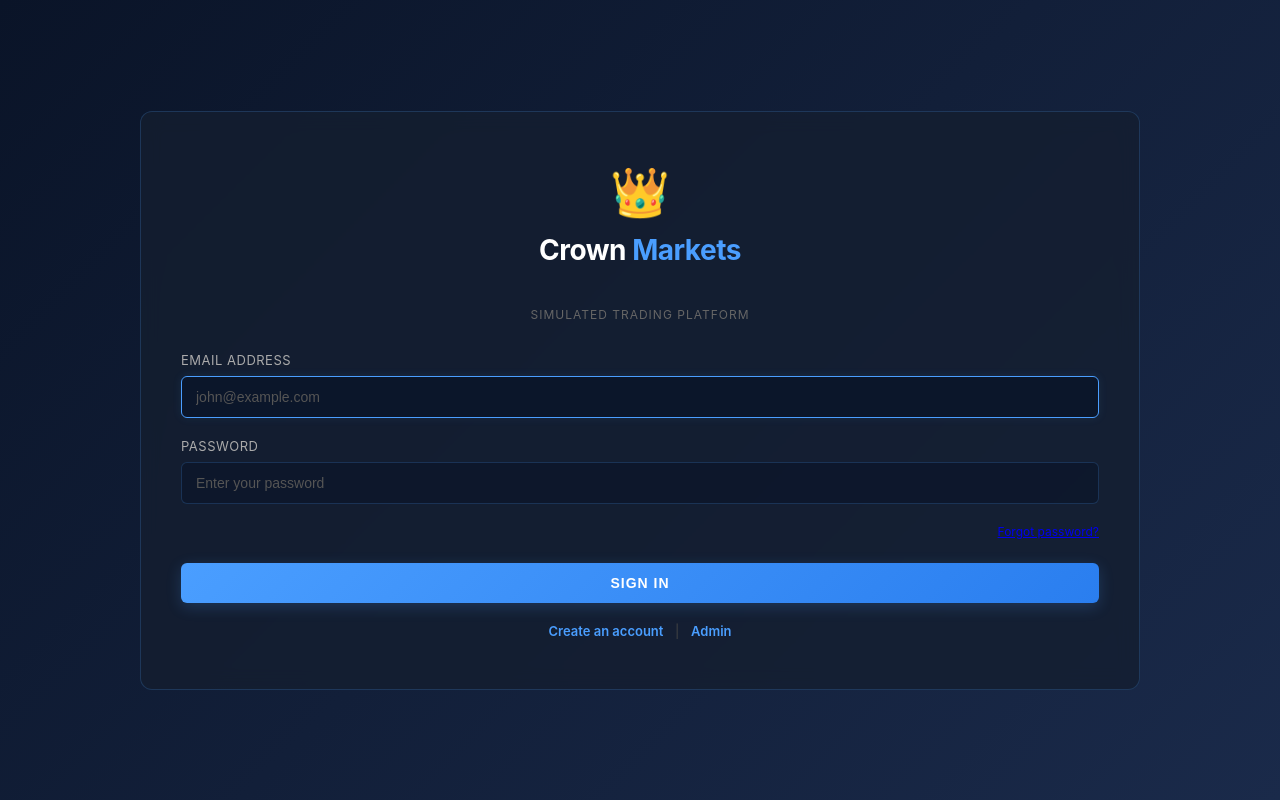
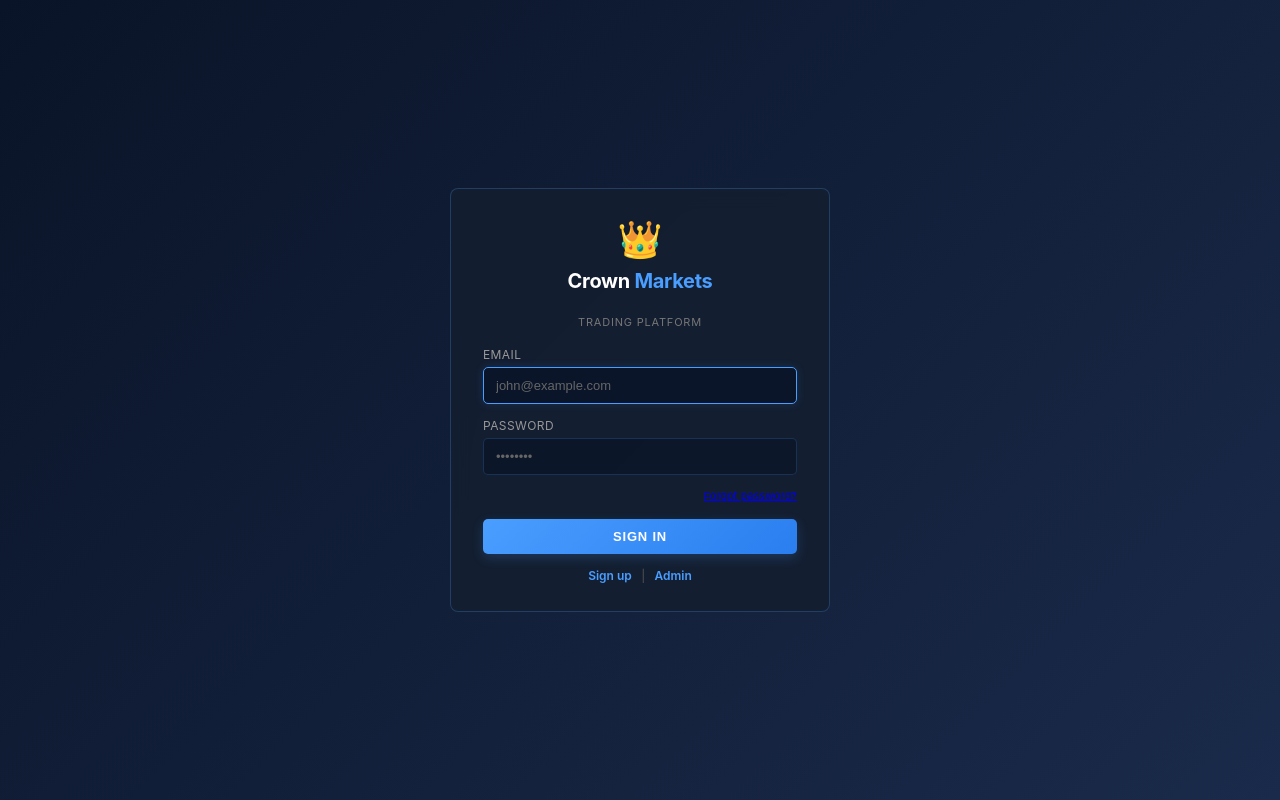
Before and after one commit to mubeakungu/crownmarkets-final, a Flask app: page / in a window 1280 px wide. Run offline with Flask 3, Linux system fonts and the light colour scheme; some libraries are stand-ins or nearby versions.

Commit message:
Update login page title and styling

```diff
--- a/templates/login.html
+++ b/templates/login.html
@@ -1,7 +1,7 @@
 <!DOCTYPE html>
 <html>
 <head>
-  <title>Crown Markets - Trade Forex Like a Pro</title>
+  <title>Crown Markets - Sign In</title>
   <style>
     * { margin: 0; padding: 0; box-sizing: border-box; }
     body {
@@ -15,119 +15,77 @@
       padding: 20px;
     }
     .container {
-      display: flex;
       width: 100%;
-      max-width: 1000px;
-      gap: 40px;
-      align-items: center;
+      max-width: 380px;
     }
-    .hero {
-      flex: 1;
-      display: none;
-    }
-    .hero h1 {
-      font-size: 42px;
-      font-weight: 700;
-      margin-bottom: 20px;
-      line-height: 1.2;
-    }
-    .hero h1 span {
-      color: #4a9eff;
-    }
-    .hero p {
-      font-size: 16px;
-      color: #aaa;
-      line-height: 1.6;
-      margin-bottom: 30px;
-    }
-    .features-list {
-      list-style: none;
-      display: none;
-    }
-    .features-list li {
-      font-size: 14px;
-      margin-bottom: 15px;
-      display: flex;
-      gap: 10px;
-      color: #ccc;
-    }
-    .features-list li:before {
-      content: "✓";
-      color: #4a9eff;
-      font-weight: bold;
-      min-width: 20px;
-    }
-
     .card {
-      flex: 1;
-      background: rgba(20, 30, 48, 0.8);
-      border: 1px solid rgba(74, 158, 255, 0.2);
-      border-radius: 12px;
-      padding: 50px 40px;
-      width: 100%;
+      background: rgba(20, 30, 48, 0.9);
+      border: 1px solid rgba(74, 158, 255, 0.25);
+      border-radius: 8px;
+      padding: 28px 32px;
       backdrop-filter: blur(10px);
     }
     .logo {
       text-align: center;
-      margin-bottom: 40px;
+      margin-bottom: 22px;
     }
     .logo-icon {
-      font-size: 48px;
-      margin-bottom: 12px;
+      font-size: 36px;
+      margin-bottom: 8px;
     }
     .logo-text {
-      font-size: 28px;
+      font-size: 20px;
       font-weight: 700;
       color: #fff;
-      letter-spacing: -0.5px;
+      letter-spacing: -0.3px;
     }
     .logo-text span {
       color: #4a9eff;
     }
     .subtitle {
       text-align: center;
-      font-size: 12px;
-      color: #666;
-      margin-bottom: 30px;
+      font-size: 11px;
+      color: #777;
+      margin-bottom: 18px;
       text-transform: uppercase;
-      letter-spacing: 1px;
+      letter-spacing: 0.8px;
     }
     .form-group {
-      margin-bottom: 20px;
+      margin-bottom: 14px;
     }
     label {
       display: block;
-      margin-bottom: 8px;
-      font-size: 13px;
-      color: #aaa;
+      margin-bottom: 5px;
+      font-size: 12px;
+      color: #999;
       text-transform: uppercase;
-      letter-spacing: 0.5px;
+      letter-spacing: 0.4px;
     }
     input {
       width: 100%;
-      padding: 12px 14px;
+      padding: 10px 12px;
       border: 1px solid rgba(74, 158, 255, 0.2);
-      background: rgba(10, 20, 40, 0.6);
+      background: rgba(10, 20, 40, 0.7);
       color: #fff;
-      border-radius: 6px;
-      font-size: 14px;
+      border-radius: 5px;
+      font-size: 13px;
       transition: all 0.3s ease;
     }
     input::placeholder {
-      color: #555;
+      color: #666;
     }
     input:focus {
       outline: none;
       border-color: #4a9eff;
-      background: rgba(10, 20, 40, 0.8);
-      box-shadow: 0 0 10px rgba(74, 158, 255, 0.1);
+      background: rgba(10, 20, 40, 0.85);
+      box-shadow: 0 0 8px rgba(74, 158, 255, 0.15);
     }
     .forgot-link {
       display: block;
       text-align: right;
-      font-size: 12px;
-      margin-top: 8px;
-      margin-bottom: 24px;
+      font-size: 11px;
+      margin-top: 6px;
+      margin-bottom: 16px;
     }
     .forgot-link a {
       color: #4a9eff;
@@ -140,23 +98,23 @@
     }
     .btn {
       width: 100%;
-      padding: 12px 20px;
+      padding: 10px 18px;
       background: linear-gradient(135deg, #4a9eff 0%, #2a7eef 100%);
       color: #fff;
       border: none;
-      border-radius: 6px;
+      border-radius: 5px;
       font-weight: 600;
-      font-size: 14px;
+      font-size: 13px;
       cursor: pointer;
       text-transform: uppercase;
-      letter-spacing: 1px;
+      letter-spacing: 0.8px;
       transition: all 0.3s ease;
-      box-shadow: 0 4px 15px rgba(74, 158, 255, 0.2);
+      box-shadow: 0 4px 12px rgba(74, 158, 255, 0.2);
     }
     .btn:hover {
       background: linear-gradient(135deg, #6aafff 0%, #4a8eff 100%);
-      box-shadow: 0 6px 20px rgba(74, 158, 255, 0.3);
-      transform: translateY(-2px);
+      box-shadow: 0 5px 16px rgba(74, 158, 255, 0.3);
+      transform: translateY(-1px);
     }
     .btn:active {
       transform: translateY(0);
@@ -165,17 +123,17 @@
       background: rgba(255, 69, 96, 0.15);
       border: 1px solid rgba(255, 69, 96, 0.3);
       color: #ff6b7a;
-      padding: 12px 14px;
-      border-radius: 6px;
-      margin-bottom: 20px;
+      padding: 10px 12px;
+      border-radius: 5px;
+      margin-bottom: 14px;
       display: none;
-      font-size: 13px;
+      font-size: 12px;
     }
     .signup-link {
       text-align: center;
-      margin-top: 20px;
-      font-size: 13px;
-      color: #aaa;
+      margin-top: 14px;
+      font-size: 12px;
+      color: #999;
     }
     .signup-link a {
       color: #4a9eff;
@@ -187,8 +145,8 @@
       color: #6aafff;
     }
     .divider {
-      color: #444;
-      margin: 0 8px;
+      color: #555;
+      margin: 0 6px;
     }
     .admin-link {
       color: #4a9eff;
@@ -200,55 +158,37 @@
       color: #6aafff;
     }
 
-    @media (max-width: 768px) {
-      .container {
-        gap: 0;
-        padding: 0;
-      }
-      .hero {
-        display: none;
-      }
+    @media (max-width: 480px) {
       .card {
-        padding: 40px 30px;
+        padding: 24px 24px;
       }
       .logo-text {
-        font-size: 24px;
+        font-size: 18px;
       }
     }
   </style>
 </head>
 <body>
   <div class="container">
-    <div class="hero">
-      <h1>Trade forex like a <span>pro</span>, without the risk</h1>
-      <p>Crown Markets is a simulated forex trading platform. Practice strategies, track your virtual portfolio, and compete on the leaderboard — all with virtual funds.</p>
-      <ul class="features-list">
-        <li>Live Market Dashboard</li>
-        <li>Virtual Trading Engine</li>
-        <li>Real-time Execution</li>
-        <li>Comprehensive Analytics</li>
-      </ul>
-    </div>
-
     <div class="card">
       <div class="logo">
         <div class="logo-icon">👑</div>
         <div class="logo-text">Crown <span>Markets</span></div>
       </div>
-      <div class="subtitle">Simulated Trading Platform</div>
+      <div class="subtitle">Trading Platform</div>
       <div class="error" id="err"></div>
       <div class="form-group">
-        <label>Email Address</label>
+        <label>Email</label>
         <input type="email" id="email" placeholder="john@example.com" autofocus>
       </div>
       <div class="form-group">
         <label>Password</label>
-        <input type="password" id="pass" placeholder="Enter your password">
+        <input type="password" id="pass" placeholder="••••••••">
       </div>
       <a href="/forgot-password" class="forgot-link">Forgot password?</a>
       <button class="btn" onclick="login()">Sign In</button>
       <p class="signup-link">
-        <a href="/register">Create an account</a>
+        <a href="/register">Sign up</a>
         <span class="divider">|</span>
         <a href="/admin" class="admin-link">Admin</a>
       </p>
@@ -262,7 +202,7 @@
       const errEl = document.getElementById('err');
 
       if (!email || !pass) {
-        errEl.innerHTML = 'Please enter both email and password';
+        errEl.innerHTML = 'Please enter email and password';
         errEl.style.display = 'block';
         return;
       }
@@ -278,11 +218,11 @@
         if (d.success) {
           window.location = d.data.redirect;
         } else {
-          errEl.innerHTML = d.error || 'Login failed. Please try again.';
+          errEl.innerHTML = d.error || 'Login failed';
           errEl.style.display = 'block';
         }
       } catch (e) {
-        errEl.innerHTML = 'Connection error. Please try again.';
+        errEl.innerHTML = 'Connection error';
         errEl.style.display = 'block';
       }
     }
```
